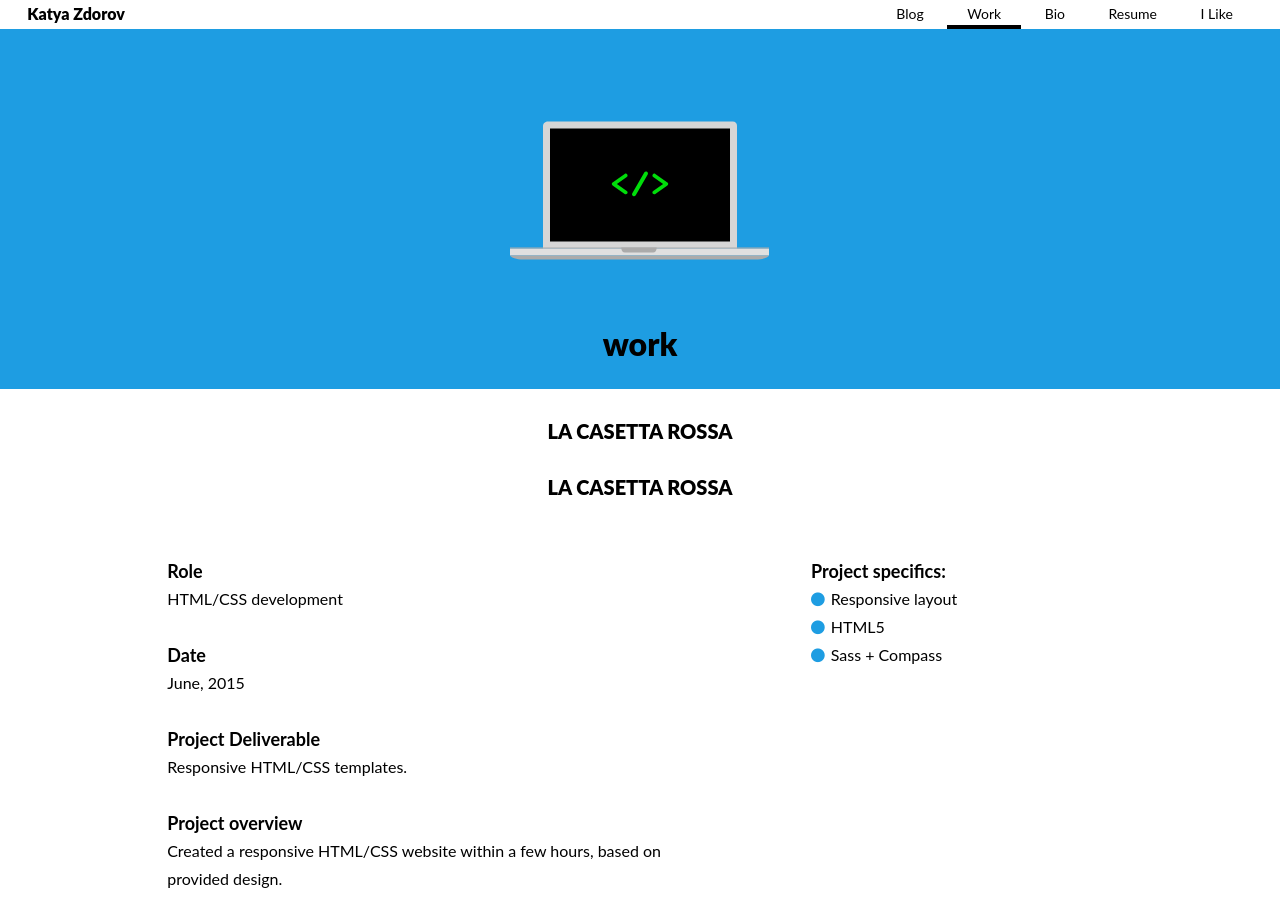
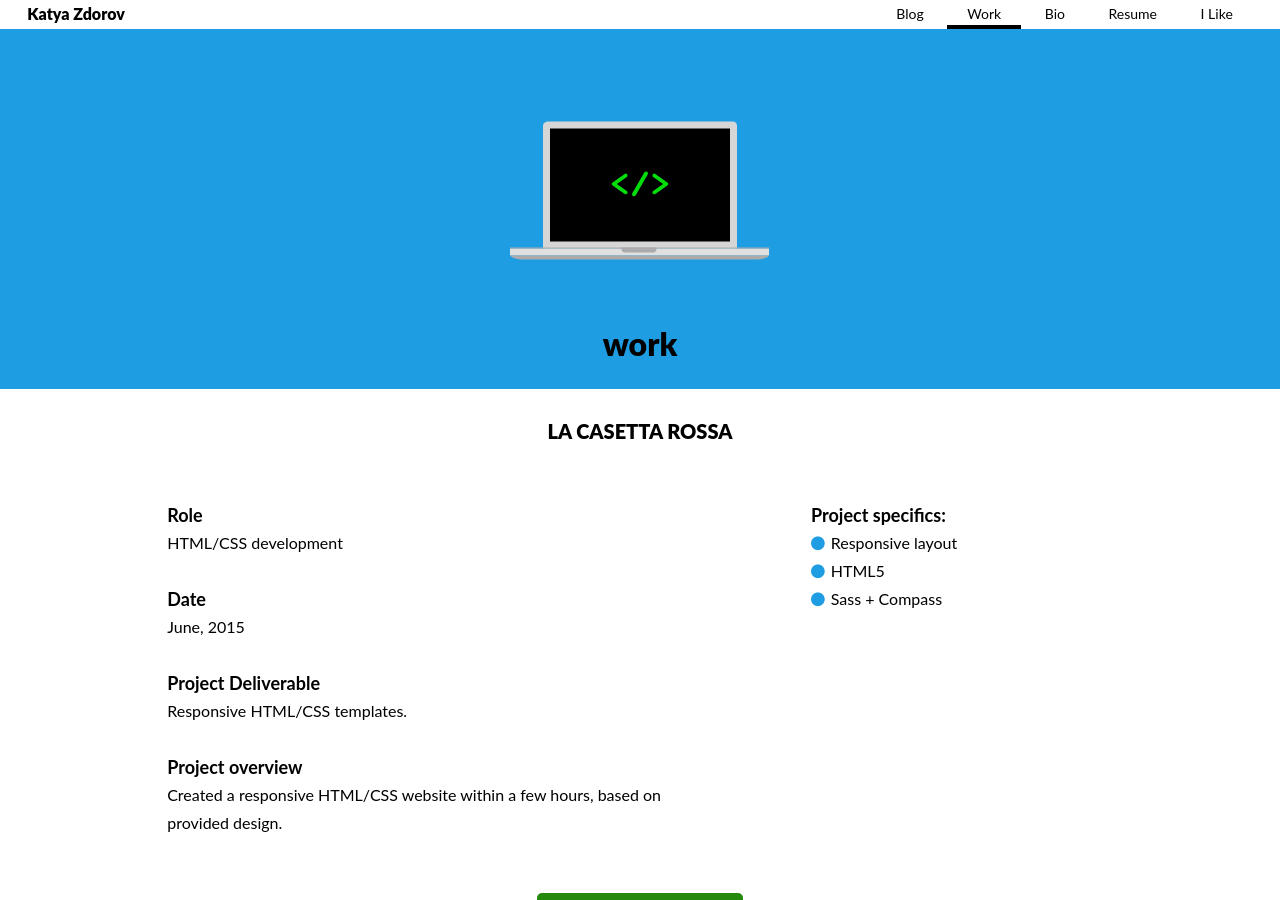
Before and after one commit to katyaskvo/katyaskvocom, a Jekyll site: the page built from _projects/la-casetta-rossa.markdown, in a window 1280 px wide and 900 px high. Built offline with Jekyll 4.4.1, drawn with Linux system fonts in a browser that asks for light colours; nearby versions of some CDN libraries; some web fonts are replaced; library files that are not in the unit come from our copies.

Commit message:
finish project layout

```diff
--- a/_layouts/project.html
+++ b/_layouts/project.html
@@ -8,8 +8,48 @@
 
 		<article class="wrap project-article">
 			<h3>{{ page.title }}</h3>
-			{{ content }}
-			<div class="button"><a class="rocket green" href="http://courier.com">courier.com</a></div>
+			<section class="describtion">
+				<div class="overall">
+					<h4>Role</h4>
+					<p>{{ page.role }}</p>
+					<h4>Date</h4>
+					<p>{{ page.project_date }}</p>
+					<h4>Project Deliverable</h4>
+					<p>{{ page.project_deliverable }}</p>
+					<h4>Project overview</h4>
+					<p>{{ page.project_overview }}</p>
+				</div>
+				<div class="specifics">
+				<h4>Project specifics:</h4>
+					<ul>
+					{% for spec in page.project_specifics %}
+					  <li>{{ spec }}</li>
+					{% endfor %}
+					</ul>
+				</div>
+				<div class="button"><a class="rocket green" href="http://{{ page.project_url }}">{{ page.project_url }}</a></div>
+			</section>
+
+			{% for screenshot in page.project_screenshots %}
+			<section class="screenshot">
+				<div class='browser-window'>
+				    <div class='top-bar'>
+				      <div class='circles'>
+				         <div class="circle circle-red"></div><div class="circle circle-yellow"></div><div class="circle circle-green"></div>
+				      </div>
+				    </div>
+				    <div class='content'>
+						<picture>
+							<!--[if IE 9]><video style="display: none;"><![endif]-->
+							<source srcset="{{ site.baseurl }}/img/work/{{ page.project_name }}/{{ screenshot }}">
+							<!--[if IE 9]></video><![endif]-->
+							<img srcset="{{ site.baseurl }}/img/work/{{ page.project_name }}/{{ screenshot }}" alt="screenshot of {{ page.project_url }}">
+						</picture>
+				    </div>
+				</div>
+			</section>
+			{% endfor %}
+			<div class="button"><a class="rocket green" href="http://{{ page.project_url }}">{{ page.project_url }}</a></div>
 		</article>
 
 		{% include footer.html %}
--- a/_projects/courier.markdown
+++ b/_projects/courier.markdown
@@ -36,9 +36,9 @@
 <div class='content'>
 <picture>
 	<!--[if IE 9]><video style="display: none;"><![endif]-->
-	<source srcset="../img/work/casetta-rossa/casetta-rossa1.jpg">
+	<source srcset="{{ site.baseurl }}/img/work/casetta-rossa/casetta-rossa1.jpg">
 	<!--[if IE 9]></video><![endif]-->
-	<img srcset="../img/work/casetta-rossa/casetta-rossa1.jpg" alt="screenshot of casetta-rossa.com home page">
+	<img srcset="{{ site.baseurl }}/img/work/casetta-rossa/casetta-rossa1.jpg" alt="screenshot of casetta-rossa.com home page">
 </picture>
 </div>
 </div>
--- a/_projects/la-casetta-rossa.markdown
+++ b/_projects/la-casetta-rossa.markdown
@@ -1,47 +1,21 @@
 ---
 layout: project
 title:  "La Casetta Rossa"
+project_name: "casetta-rossa"
 image: casetta-rossa.jpg
 image@2x: casetta-rossa@2x.jpg
+project_url: "casetta-rossa.com"
+role: "HTML/CSS development"
+project_date: "June, 2015"
+project_deliverable: "Responsive HTML/CSS templates."
+project_overview: "Created a responsive HTML/CSS website within a few hours, based on provided design."
 description: "Developed website for a Spanish language school based on provided design."
+project_specifics:
+ - "Responsive layout"
+ - "HTML5"
+ - "Sass + Compass"
+
+project_screenshots:
+ - "casetta-rossa1.jpg"
+ - "casetta-rossa1-sm.jpg"
 ---
-<h3>La Casetta rossa</h3>
-<section class="describtion">
-	<div class="overall">
-		<h4>Role</h4>
-		<p>HTML/CSS development</p>
-		<h4>Date</h4>
-		<p>June, 2015</p>
-		<h4>Project Deliverable</h4>
-		<p>Responsive HTML/CSS templates.</p>
-		<h4>Project overview</h4>
-		<p>Created a responsive HTML/CSS website within a few hours, based on provided design.</p>
-	</div>
-	<div class="specifics">
-	<h4>Project specifics:</h4>
-		<ul>
-			<li>Responsive layout</li>
-			<li>HTML5</li>
-			<li>Sass + Compass</li>
-		</ul>
-	</div>
-	<div class="button"><a class="rocket green" href="http://casetta-rossa.com">casetta-rossa.com</a></div>
-</section>
-<section class="screenshot">
-	<div class='browser-window'>
-	    <div class='top-bar'>
-	      <div class='circles'>
-	         <div class="circle circle-red"></div><div class="circle circle-yellow"></div><div class="circle circle-green"></div>
-	      </div>
-	    </div>
-	    <div class='content'>
-			<picture>
-				<!--[if IE 9]><video style="display: none;"><![endif]-->
-				<source srcset="img/casetta-rossa1.jpg">
-				<!--[if IE 9]></video><![endif]-->
-				<img srcset="img/casetta-rossa1.jpg" alt="screenshot of casetta-rossa.com home page">
-			</picture>
-	    </div>
-	</div>
-</section>
-<div class="button"><a class="rocket green" href="http://casetta-rossa.com">casetta-rossa.com</a></div>
```
